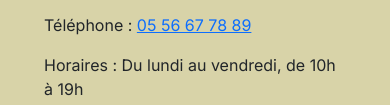
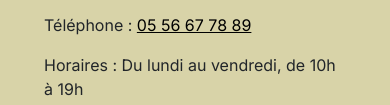
Before and after one commit to dorea5/Referencement-Nina-Carducci, a plain HTML site: page index.html in a window 390 px wide. Shown: the part 7561-7666 px from the top of the page. Drawn offline with nearby package versions, Linux system fonts and the light colour scheme.

Commit message:
style numero telephone

```diff
--- a/assets/style.css
+++ b/assets/style.css
@@ -16,7 +16,10 @@ body {
 	padding-block: 30px;
 	align-items: center;
 }
-
+.number{
+	text-align: none;
+	color: black;
+}
 .top-header .name {
 	font-size: 26px;
 }
--- a/index.html
+++ b/index.html
@@ -398,7 +398,7 @@
             <p>Adresse : 68 avenue Alsace-Lorraine, 33200 Bordeaux</p>
             <p>
               Téléphone :
-              <a href="tel:+33556677889">05 56 67 78 89</a>
+              <a class="number" href="tel:+33556677889">05 56 67 78 89</a>
             </p>
             <p>Horaires : Du lundi au vendredi, de 10h à 19h</p>
           </div>
```
